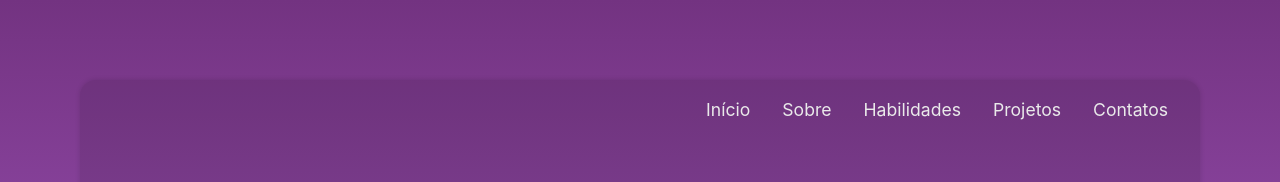
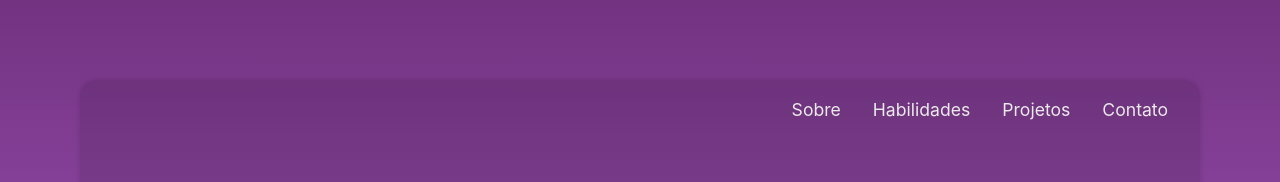
Before and after one commit to bruno-remeikis/portifolio, a Next.js app: page / in a window 1280 px wide. Shown: the top 182 px of the page. Built offline with nearby package versions, Linux system fonts and the light colour scheme.

Commit message:
PageEnum created.

```diff
--- a/src/components/MainFrame/index.tsx
+++ b/src/components/MainFrame/index.tsx
@@ -2,10 +2,47 @@ import Link from 'next/link';
 
 import styles from './styles.module.scss';
 
-import { FiHome } from 'react-icons/fi';
-import { RiQuestionnaireLine } from 'react-icons/ri';
+// ENUMS
 
-export default ({children}) => {
+export enum PageEnum {
+    HOME,
+    ABOUT,
+    HABILITIES,
+    PROJECTS,
+    CONTACT
+}
+
+// INTERFACES
+
+interface Page {
+    title: string;
+    rote: string;
+    currentPage?: boolean; // É a página atual?
+}
+
+interface MainFrameProps {
+    page: PageEnum
+}
+
+const MainFrame: React.FC<MainFrameProps> = ({ children, page }) =>
+{
+    const pages: Page[] = [
+        // HOME
+        {
+            title: 'Início',
+            rote: '/',
+        },
+        {
+            title: 'Sobre',
+            rote: '/about'
+        }
+    ];
+
+    // OPERAÇÕES
+
+    // Definir página inicial
+    pages[page].currentPage = true;
+
     return(
         <div className={styles.container}>
             <h1>Bruno Coutinho Remeikis</h1>
@@ -13,11 +50,18 @@ export default ({children}) => {
             <div className={styles.content}>
                 <nav>
                     <ul>
-                        <li><Link href='/'>Início</Link></li>
+                        {pages.map((page, index) => {
+                            <li className={page.currentPage ? styles.currentPage : ''}>
+                                <Link href={`/${page.rote}`}>
+                                    {page.title}
+                                </Link>
+                            </li>
+                        })}
+
                         <li><Link href='/about'>Sobre</Link></li>
                         <li><Link href='/'>Habilidades</Link></li>
                         <li><Link href='/'>Projetos</Link></li>
-                        <li><Link href='/'>Contatos</Link></li>
+                        <li><Link href='/'>Contato</Link></li>
                     </ul>
                 </nav>
 
@@ -26,3 +70,5 @@ export default ({children}) => {
         </div>
     );
 }
+
+export default MainFrame;
--- a/src/components/MainFrame/styles.module.scss
+++ b/src/components/MainFrame/styles.module.scss
@@ -20,6 +20,10 @@
 
             margin-top: 0.6rem;
             margin-right: 1rem;
+
+            li.currentPage a {
+                color: var(--orange-2);
+            }
 
             a {
                 display: block;
--- a/src/pages/index.tsx
+++ b/src/pages/index.tsx
@@ -3,11 +3,12 @@ import Link from 'next/link';
 
 import styles from '../styles/Home.module.scss';
 
-import MainFrame from '../components/MainFrame';
+import MainFrame, { PageEnum } from '../components/MainFrame';
 
-export default function Home() {
+export default function Home()
+{
 	return (
-		<MainFrame>
+		<MainFrame page={PageEnum.HOME}>
 			<Head>
 				<title>Bruno Remeikis</title>
 				<meta name="description" content="Generated by create next app" />
```
Also changed, not shown: src/pages/about.tsx (+4 -3 lines).
